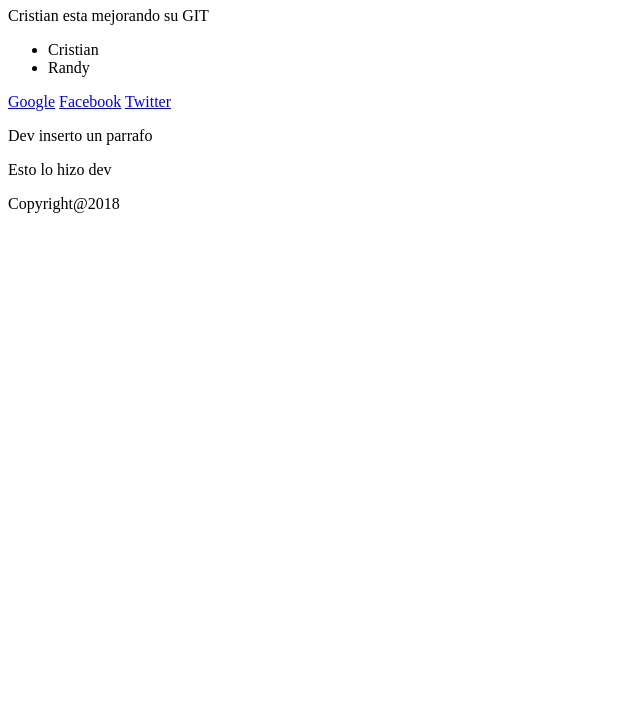
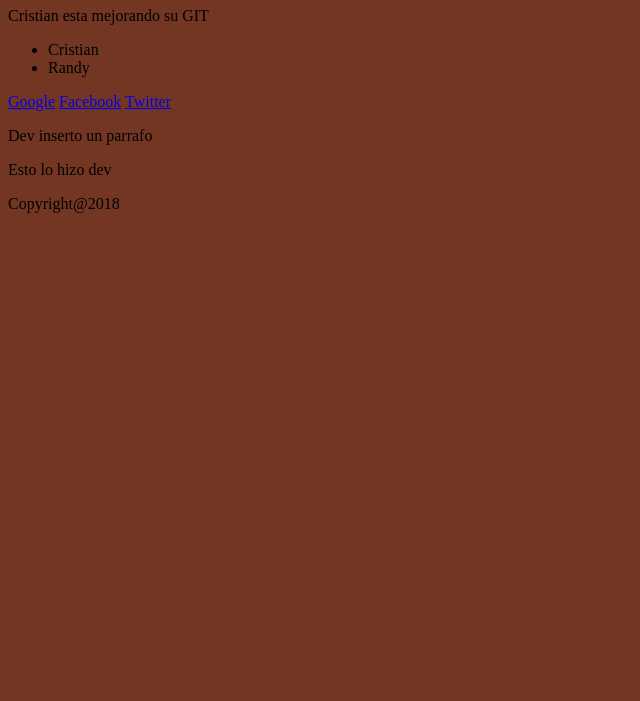
Before and after one commit to Cristian740/ProbandoGit, a plain HTML site: page index.html in a window 1280 px wide. Shown: the part 99-800 px from the top of the page, without its empty margins (0-640 px from the left). Drawn offline with Linux system fonts and the light colour scheme.

Commit message:
adicionando estilos

```diff
--- a/index.html
+++ b/index.html
@@ -2,7 +2,11 @@
 <html>
 <head>
 	<title>PRACTICA GIT - hecho por DEV y colaborador</title>
-
+<style>
+	body{
+		background: #723623;
+	}
+</style>
 </head>
 <body>
 	<header>Esto es un header</header>
```
